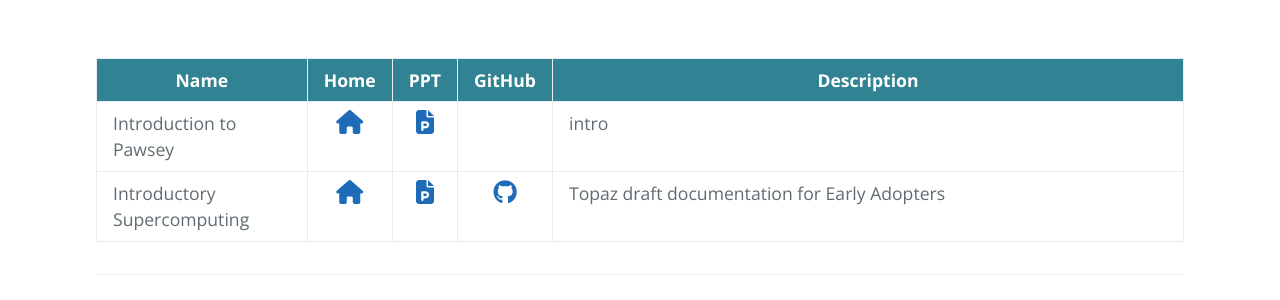
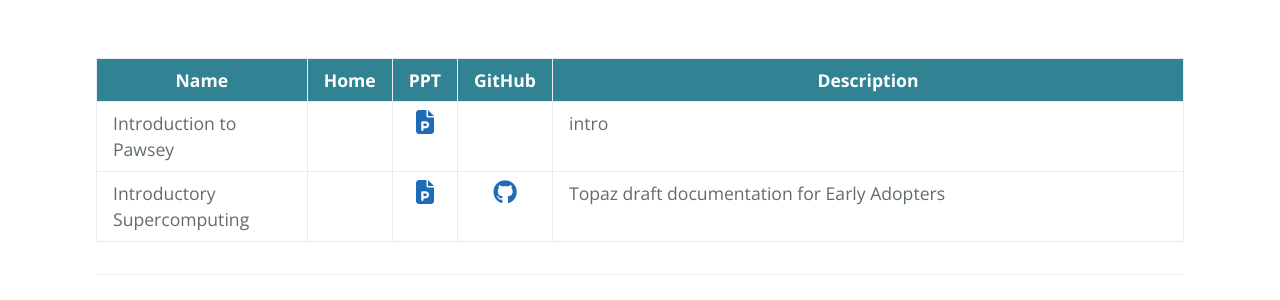
Before and after one commit to ratkinson0405/ratkinson0405.github.io, a Jekyll site: the page built from training.md, in a window 1280 px wide. Shown: the part 342-642 px from the top of the page. Built offline with Jekyll 4.4.1, drawn with Linux system fonts in a browser that asks for light colours; nearby versions of some CDN libraries; our own code applies the rules of GitHub Pages for plain Markdown files; the repository's description, which GitHub fills in, is left out.

Commit message:
Update default.html

```diff
--- a/_layouts/default.html
+++ b/_layouts/default.html
@@ -48,7 +48,7 @@
               {% if data.pageName == page.name %}
                 <tr>
                   <td markdown="span">{{ data.title }}</td>
-                  <td markdown="span" align="center"><a href="{{ data.url }}"><i class="fas fa-home" style="font-size:24px;"></i></a></td>
+                  <td markdown="span" align="center">{% if data.url != nil %}<a href="{{ data.url }}"><i class="fas fa-home" style="font-size:24px;"></i></a>{% endif %}</td>
                   {% if data.ppt == nil %}
                     <td></td>
                   {% else %}
```
